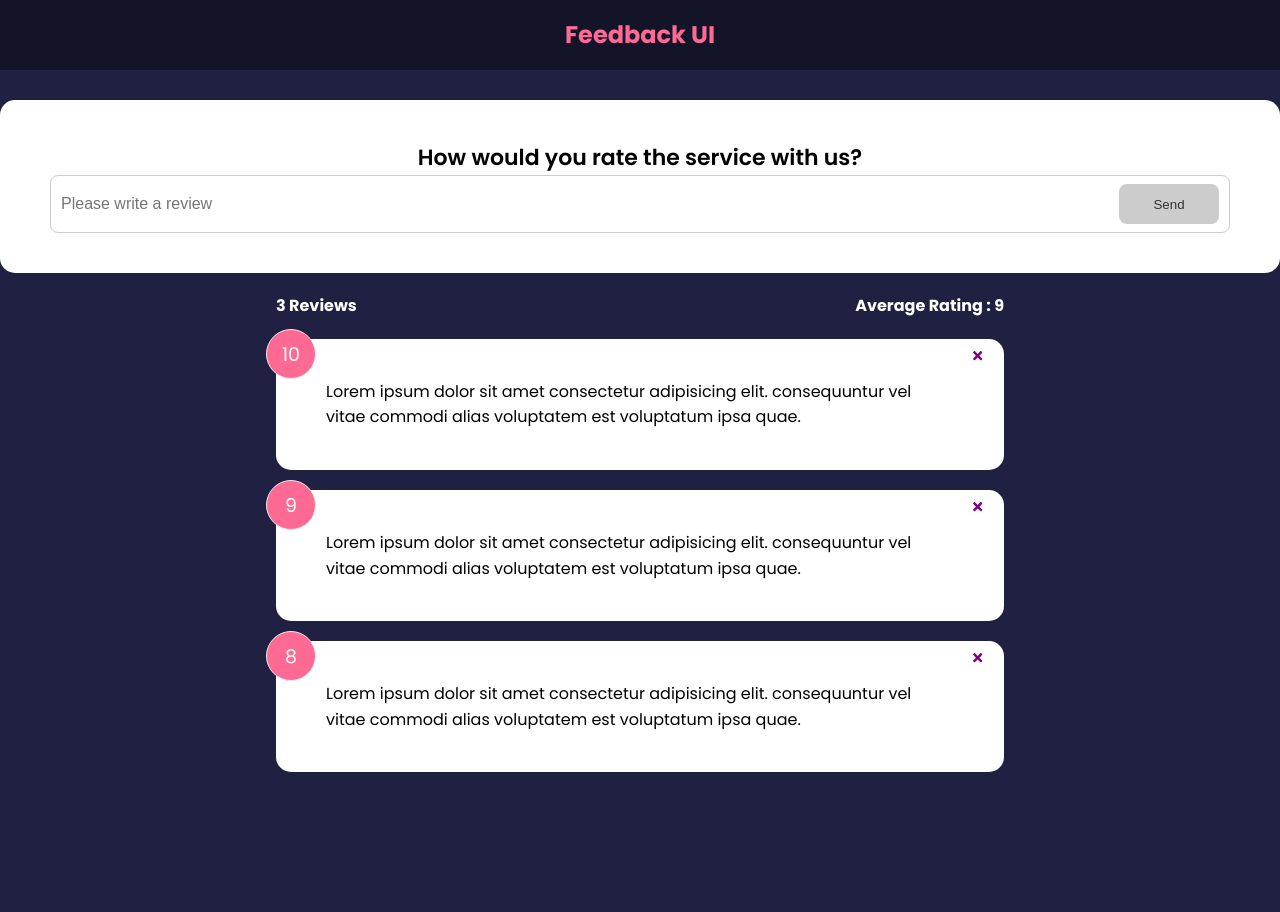
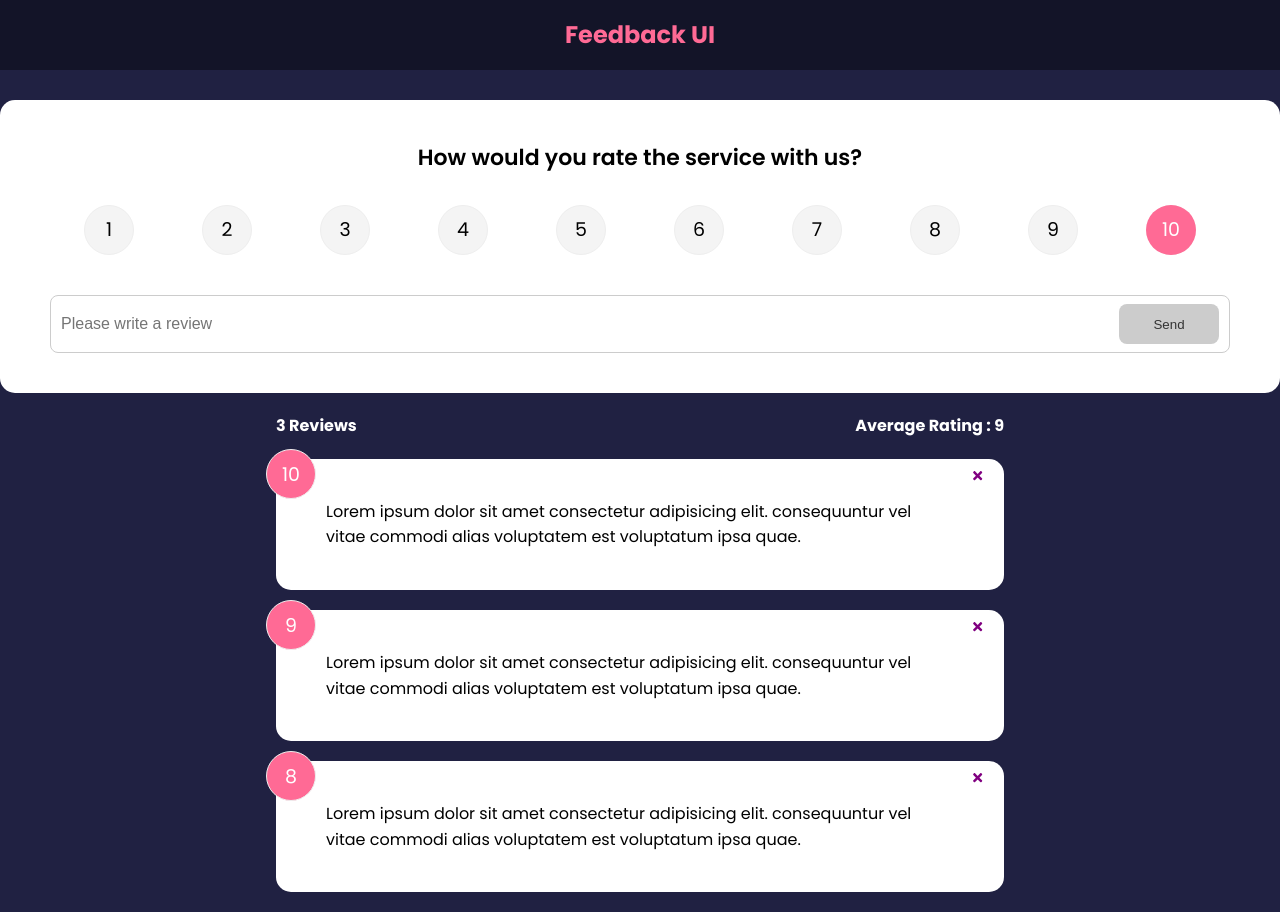
Before and after one commit to DhanushUpadya/Feedback-App, a React (Create React App) app: page / in a window 1280 px wide. Before the commit the page ends 800 px from the top, so only its background shows below. Built offline with nearby package versions, Linux system fonts and the light colour scheme.

Commit message:
Added Rating Component

```diff
--- a/src/components/FeedbackForm.jsx
+++ b/src/components/FeedbackForm.jsx
@@ -1,12 +1,14 @@
 import React from 'react'
 import { useState } from 'react'
+import RatingSelect from './RatingSelect'
 import Button from './shared/Button'
 import Card from './shared/Card'
+
 
 function FeedbackForm() {
 
   const [text,setText] = useState('')
-
+  const [rating,setRating] = useState(10)
   const [btnDisabled, setBtnDisbaled] = useState(true)
   const [message, setMessage] = useState('')
 
@@ -32,7 +34,7 @@
     <Card>
       <form>
         <h2>How would you rate the service with us?</h2>
-        {/* Rating select component */}
+       <RatingSelect select = {(rating) =>setRating(rating)}/>
         <div className="input-group">
           <input type="text" onChange={handleOnChange} placeholder='Please write a review'  value={text} />
           <Button type="submit" isDisabled={btnDisabled}>
--- /dev/null
+++ b/src/components/RatingSelect.jsx
@@ -0,0 +1,31 @@
+import React from 'react'
+import { useState } from 'react'
+
+function RatingSelect({select}) {
+
+    const [selected, setSelected] = useState(10)
+
+    const handleChange = (event) =>{
+        setSelected(event.currentTarget.value)
+        select(event.currentTarget.value)
+    }
+  return (
+    <ul className='rating'>
+      {Array.from({ length: 10 }, (_, i) => (
+        <li key={`rating-${i + 1}`}>
+          <input
+            type='radio'
+            id={`num${i + 1}`}
+            name='rating'
+            value={i + 1}
+            onChange={handleChange}
+            checked={selected === i + 1}
+          />
+          <label htmlFor={`num${i + 1}`}>{i + 1}</label>
+        </li>
+      ))}
+    </ul>
+  )
+}
+
+export default RatingSelect
```
